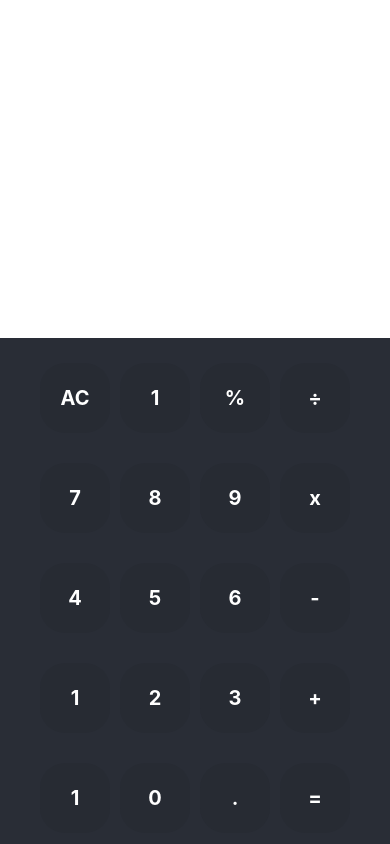
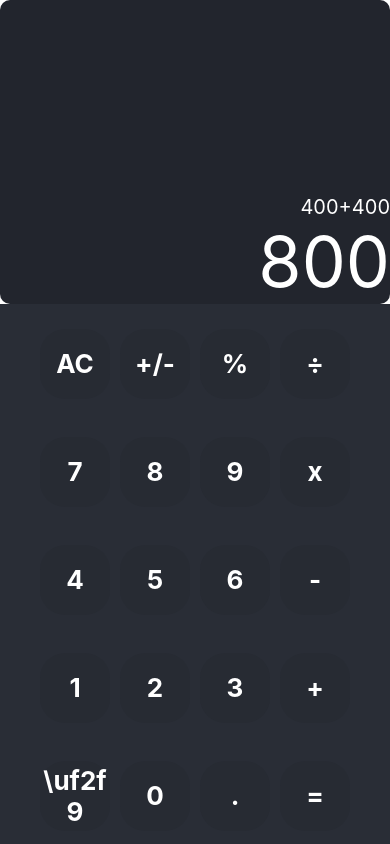
Before and after one commit to emanuelleaviana/calculator-app, a React Native app: screen / in a window 390 px wide. Built offline with nearby package versions, Linux system fonts and the light colour scheme.

Commit message:
Atualização icones

```diff
--- a/App.js
+++ b/App.js
@@ -6,6 +6,9 @@ import Calculadora from './Components/Calculadora';
 
 export default function App() {
   return (
-    <Teclado></Teclado>
+    <>
+    <Visor />
+    <Teclado />
+    </>
   );
 }
--- a/Components/Botao.js
+++ b/Components/Botao.js
@@ -21,6 +21,6 @@ const styles = StyleSheet.create({
         textAlign:'center',
         color:'white',
         fontWeight:'bold',
-        fontSize:20,
+        fontSize:26,
     }
 })
--- a/Components/Teclado.js
+++ b/Components/Teclado.js
@@ -1,14 +1,16 @@
 import { StyleSheet, Text, View } from 'react-native';
 import Botao from './Botao';
+
 
 export default function Teclado() {
     return (
         <View style={styles.teclado}>
         <View style={styles.grade}>
             <Botao number='AC'/>
-            <Botao number='1'/>
+            <Botao number='+/-'/>
             <Botao number='%'/>
             <Botao number='÷'/>
+
         </View>
 
         <View style={styles.grade}>
@@ -33,7 +35,7 @@ export default function Teclado() {
         </View>
 
         <View style={styles.grade}>
-            <Botao number='1'/>
+            <Botao number='\uf2f9'/>
             <Botao number='0'/>
             <Botao number='.'/>
             <Botao number='='/>
@@ -46,7 +48,7 @@ export default function Teclado() {
 const styles = StyleSheet.create({
 
     teclado: {
-        flex:0.60,
+        flex:0.80,
         alignItems:'center',
         alignContent:'flex-end',
         backgroundColor:'#292d36',
@@ -57,5 +59,6 @@ const styles = StyleSheet.create({
         flexDirection:'row',
         flexWrap:'wrap',
         marginTop:20,
+        flex:1,
     },
 })
--- a/package.json
+++ b/package.json
@@ -9,6 +9,7 @@
     "web": "expo start --web"
   },
   "dependencies": {
+    "@fortawesome/fontawesome-svg-core": "^6.2.0",
     "expo": "~46.0.9",
     "expo-status-bar": "~1.4.0",
     "react": "18.0.0",
```
Also changed, not shown: 1 other file (tests, documents, lock files or other folders).
